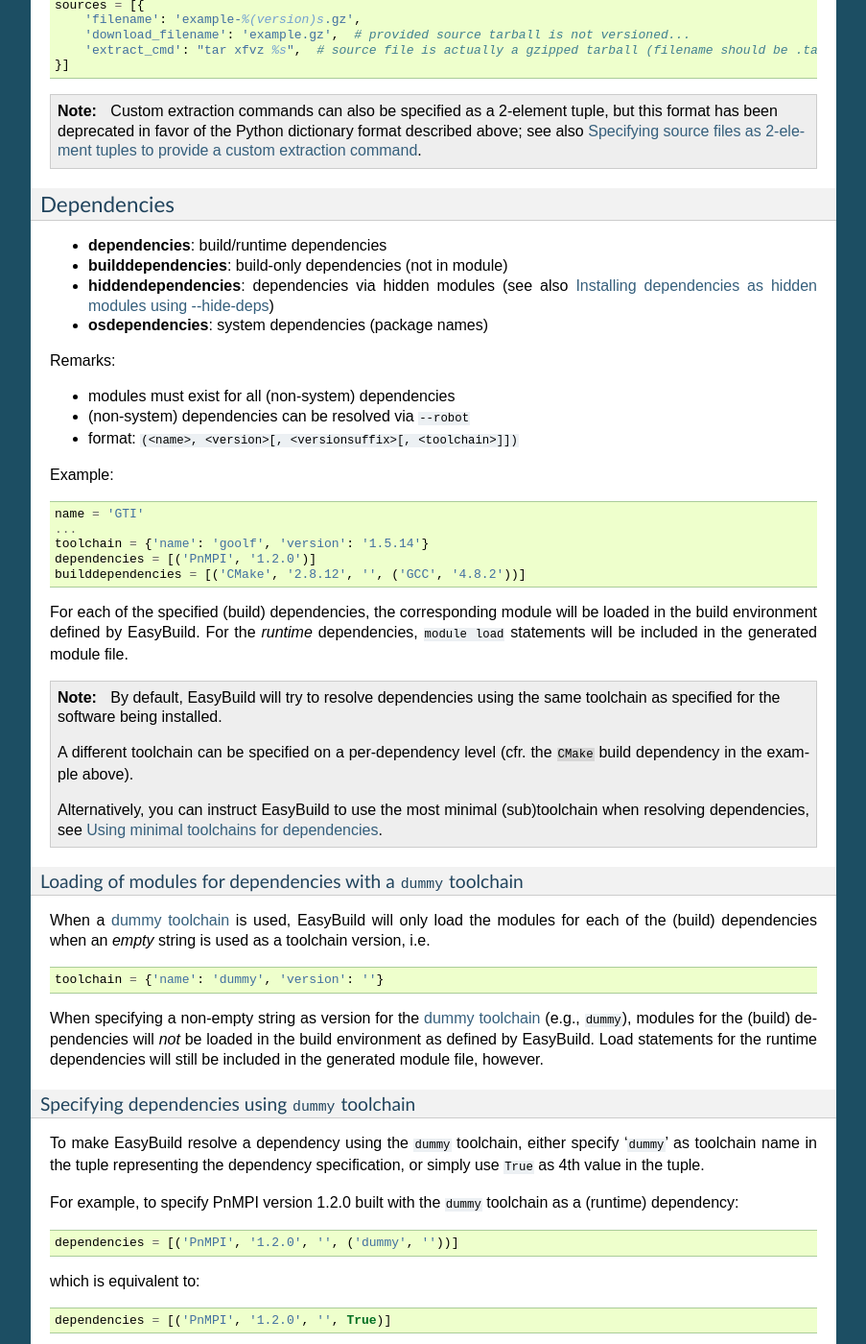
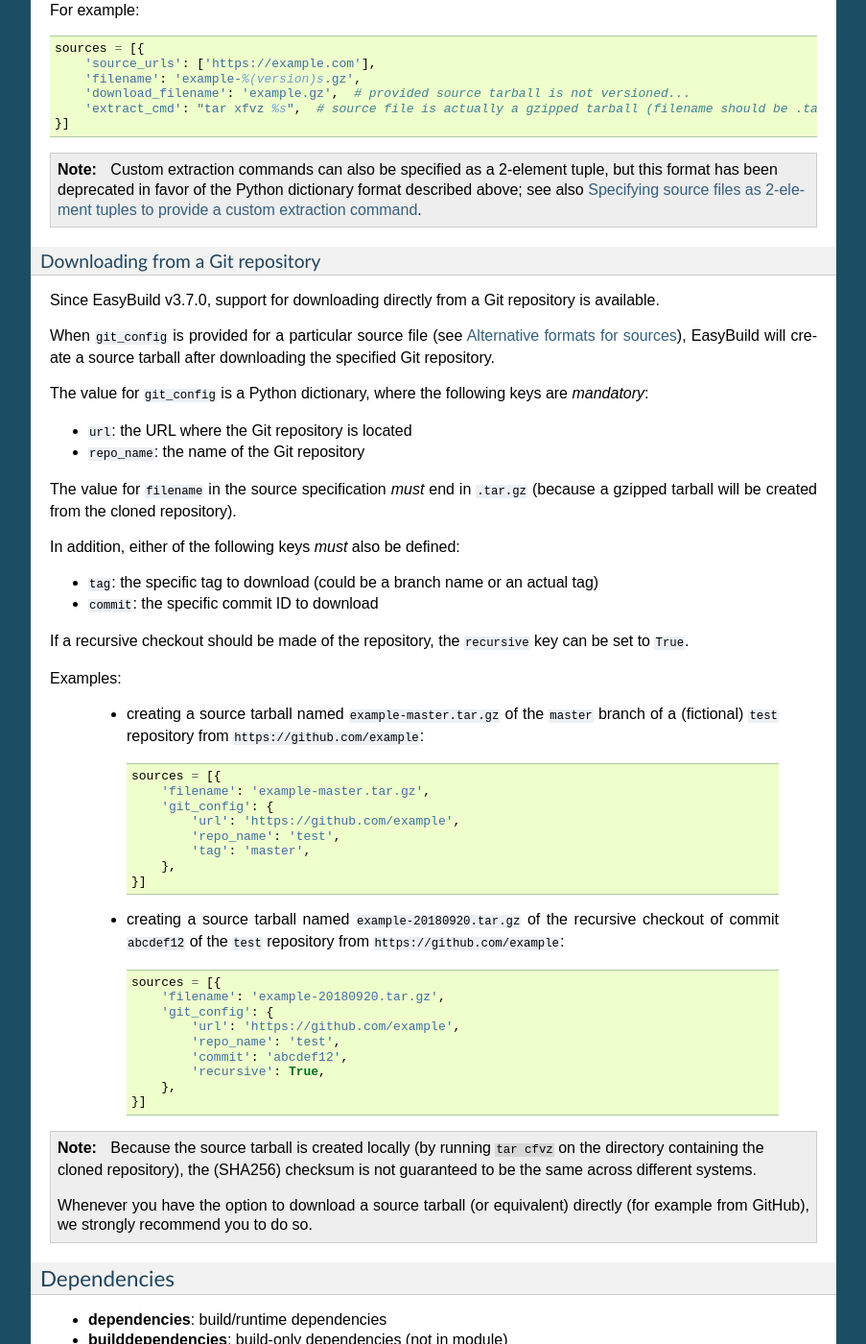
Before and after one commit to easybuilders/easybuild, a Sphinx documentation site: the page built from docs/Writing_easyconfig_files.rst, in a window 1280 px wide and 1400 px high, scrolled down 6622 px. Shown: the whole window at 96% size, without its empty margins (198-1101 px from the left). Built offline with Sphinx 7.4.7, drawn with Linux system fonts in a browser that asks for light colours; some of the changed text lies outside the part shown.

Commit message:
document support for downloading sources directly from a Git repository

```diff
--- a/docs/Changelog.rst
+++ b/docs/Changelog.rst
@@ -5,6 +5,7 @@ Changelog for EasyBuild documentation
 
 (for EasyBuild release notes, see :ref:`release_notes`)
 
+* **release 20180920.01** (`Sep 20th 2018`): document support for downloading sources directly from a Git repository (see :ref:`common_easyconfig_param_sources_git_config`)
 * **release 20180711.01** (`Jul 11th 2018`): update release notes for EasyBuild v3.6.2 (see :ref:`release_notes_eb362`)
 * **release 20180710.01** (`Jul 10th 2018`): add definitions for ``2018b`` common toolchains (see :ref:`common_toolchains`)
 * **release 20180528.01** (`May 28th 2018`): update release notes for EasyBuild v3.6.1 (see :ref:`release_notes_eb361`)
--- a/docs/Writing_easyconfig_files.rst
+++ b/docs/Writing_easyconfig_files.rst
@@ -346,6 +346,8 @@ can be specified as an argument (e.g., ``--inject-checksums md5``).
             Usage: eb [options] easyconfig [...]
 
             eb: error: option --inject-checksums: invalid choice: 'bzip2-1.0.6.eb' (choose from 'adler32', 'crc32', 'md5', 'sha1', 'sha256', 'sha512', 'size')
+
+
 .. _common_easyconfig_param_sources_alt:
 
 Alternative formats for ``sources``
@@ -363,12 +365,15 @@ Since EasyBuild v3.3.0, three keys are supported:
 * ``download_filename``: filename that should be used when downloading this source file; the downloaded file will be
   saved using the ``filename`` value
 * ``extract_cmd``: custom extraction command for this source file
+* ``source_urls``: source URLs to consider for downloading this source file
+* ``git_config``: see :ref:`common_easyconfig_param_sources_git_config`
 
 For example:
 
 .. code:: python
 
   sources = [{
+      'source_urls': ['https://example.com'],
       'filename': 'example-%(version)s.gz',
       'download_filename': 'example.gz',  # provided source tarball is not versioned...
       'extract_cmd': "tar xfvz %s",  # source file is actually a gzipped tarball (filename should be .tar.gz)
@@ -376,6 +381,70 @@ For example:
 
 .. note:: Custom extraction commands can also be specified as a 2-element tuple, but this format has been deprecated
           in favor of the Python dictionary format described above; see also :ref:`depr_sources_2_element_tuple`.
+
+.. _common_easyconfig_param_sources_git_config:
+
+Downloading from a Git repository
+^^^^^^^^^^^^^^^^^^^^^^^^^^^^^^^^^
+
+Since EasyBuild v3.7.0, support for downloading directly from a Git repository is available.
+
+When ``git_config`` is provided for a particular source file (see :ref:`common_easyconfig_param_sources_alt`),
+EasyBuild will create a source tarball after downloading the specified Git repository.
+
+The value for ``git_config`` is a Python dictionary, where the following keys are *mandatory*:
+
+* ``url``: the URL where the Git repository is located
+* ``repo_name``: the name of the Git repository
+
+The value for ``filename`` in the source specification *must* end in ``.tar.gz`` (because a gzipped tarball
+will be created from the cloned repository).
+
+In addition, either of the following keys *must* also be defined:
+
+* ``tag``: the specific tag to download (could be a branch name or an actual tag)
+* ``commit``: the specific commit ID to download
+
+If a recursive checkout should be made of the repository, the ``recursive`` key can be set to ``True``.
+
+Examples:
+
+  * creating a source tarball named ``example-master.tar.gz`` of the ``master`` branch of a (fictional)
+    ``test`` repository from ``https://github.com/example``:
+
+    .. code::
+
+      sources = [{
+          'filename': 'example-master.tar.gz',
+          'git_config': {
+              'url': 'https://github.com/example',
+              'repo_name': 'test',
+              'tag': 'master',
+          },
+      }]
+
+  * creating a source tarball named ``example-20180920.tar.gz`` of the recursive checkout of commit ``abcdef12``
+    of the ``test`` repository from ``https://github.com/example``:
+
+    .. code::
+
+      sources = [{
+          'filename': 'example-20180920.tar.gz',
+          'git_config': {
+              'url': 'https://github.com/example',
+              'repo_name': 'test',
+              'commit': 'abcdef12',
+              'recursive': True,
+          },
+      }]
+
+
+.. note:: Because the source tarball is created locally (by running ``tar cfvz`` on the directory containing
+          the cloned repository), the (SHA256) checksum is not guaranteed to be the same across different systems.
+
+          Whenever you have the option to download a source tarball (or equivalent) directly (for example from GitHub),
+          we strongly recommend you to do so.
+
 
 .. _dependency_specs:
 
--- a/docs/conf.py
+++ b/docs/conf.py
@@ -41,9 +41,9 @@ copyright = '2012-2018, Ghent University, CC-BY-SA'
 # other places throughout the built documents.
 #
 # The short X.Y version.
-version = '3.6.2'  # this is meant to reference the version of EasyBuild
+version = '3.7.0dev'  # this is meant to reference the version of EasyBuild
 # The full version, including alpha/beta/rc tags.
-release = '20180711'  # this is meant to reference the version of the documentation itself
+release = '20180920'  # this is meant to reference the version of the documentation itself
 
 # There are two options for replacing |today|: either, you set today to some
 # non-false value, then it is used:
```
